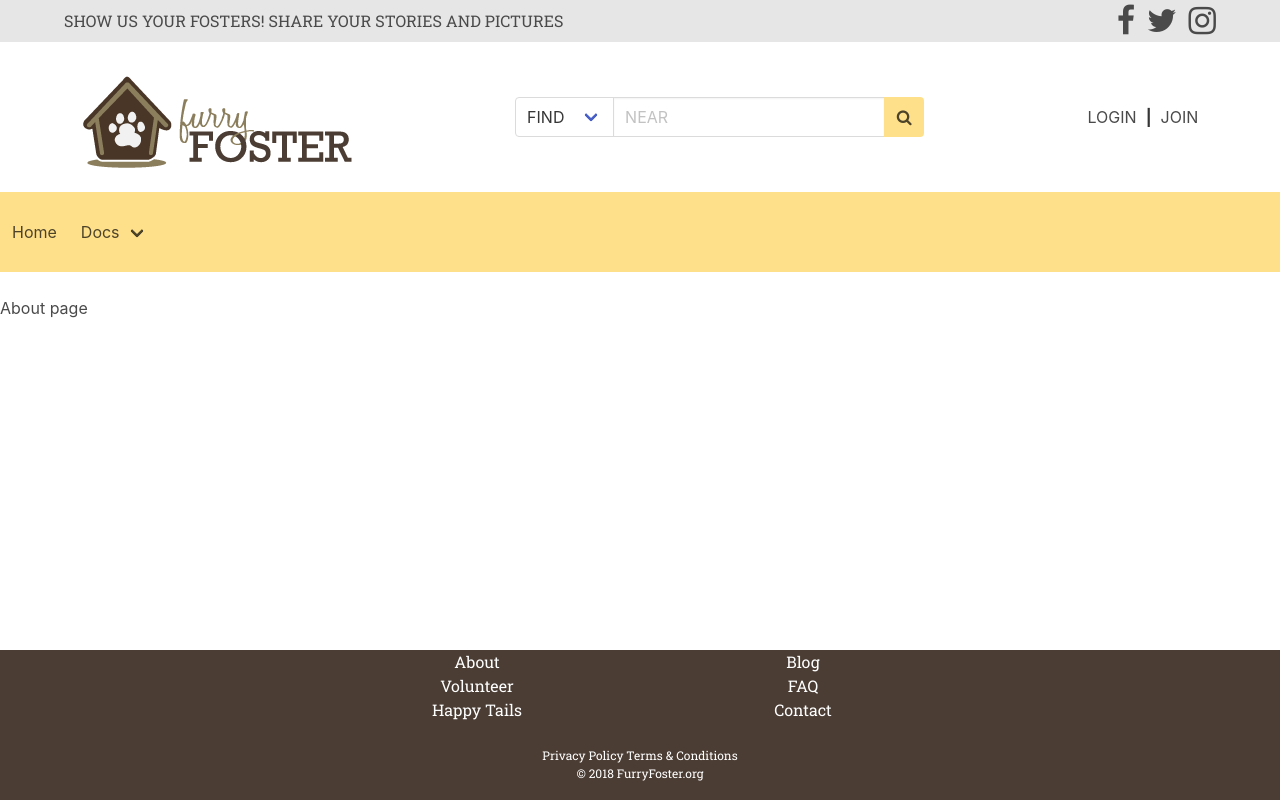
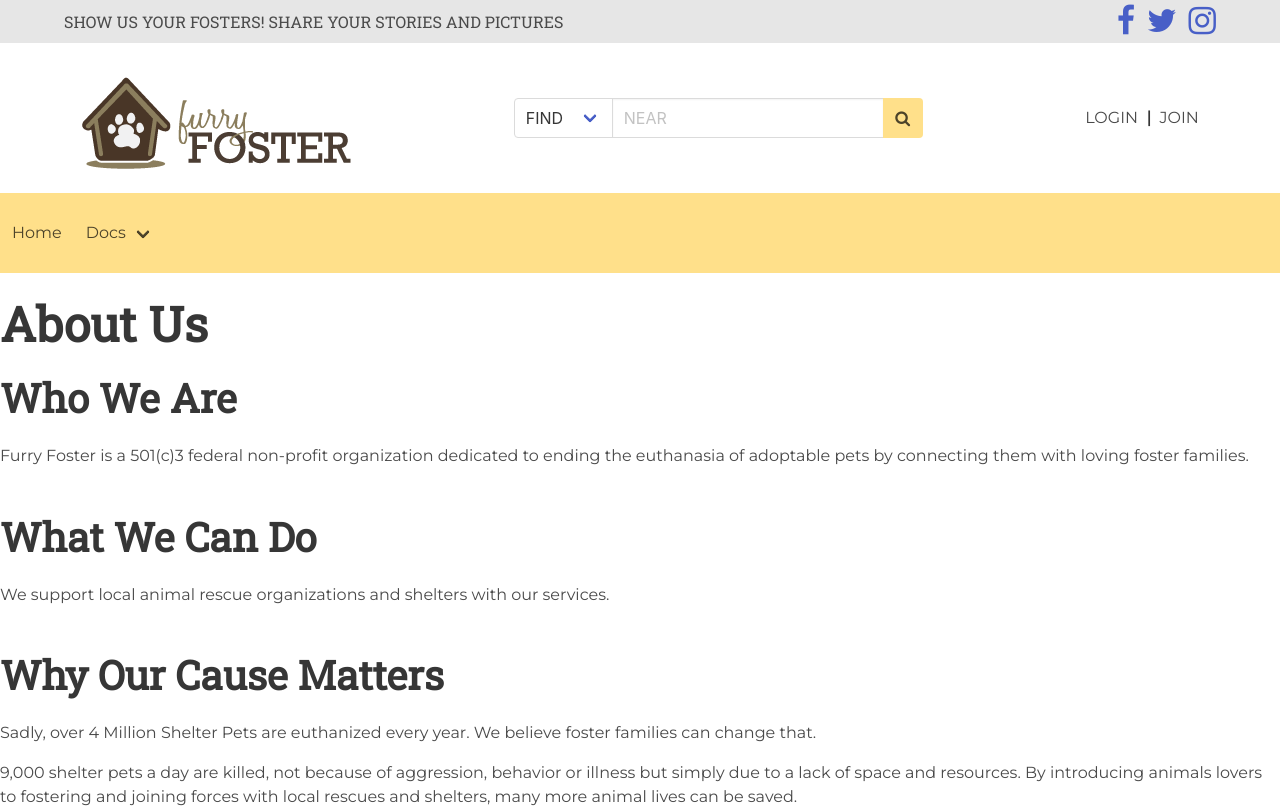
Before and after one commit to jhuynh85/furry-foster, a React (Create React App) app: page /about in a window 1280 px wide. Shown: the top 808 px of the page. Built offline with nearby package versions, Linux system fonts and the light colour scheme.

Commit message:
Add content to about page and link social media icons

```diff
--- a/src/components/SocialMediaBar/index.js
+++ b/src/components/SocialMediaBar/index.js
@@ -7,9 +7,15 @@ class SocialMediaBar extends React.Component {
             <div className="social-media-bar level title-case">
                 <div className="level-left">SHOW US YOUR FOSTERS! SHARE YOUR STORIES AND PICTURES</div>
                 <div className="level-right">
+                    <a href="http://www.facebook.com/furryfoster">
                         <i className="fa fa-facebook fa-2x" aria-hidden="true" />&nbsp;&nbsp;&nbsp;
+                    </a>
+                    <a href="http://www.twitter.com/furryfoster">
                         <i className="fa fa-twitter fa-2x" aria-hidden="true" />&nbsp;&nbsp;&nbsp;
+                    </a>
+                    <a href="http://www.instagram.com/furryfosterpets">
                         <i className="fa fa-instagram fa-2x" aria-hidden="true" />
+                    </a>
                 </div>
             </div>
         );
--- a/src/index.css
+++ b/src/index.css
@@ -1,9 +1,13 @@
 body {
   margin: 0;
   padding: 0;
-  font-family: 'Montserrat', sans-serif;
+  font-family: 'Montserrat', sans-serif !important;
 }
 
 .title-case {
   font-family: "Roboto Slab", serif;
 }
+
+h1, h2, h3, h4, h5, h6 {
+	font-family: "Roboto Slab", serif;
+}
--- a/src/pages/About/index.js
+++ b/src/pages/About/index.js
@@ -3,7 +3,30 @@ import "./About.css";
 
 class About extends React.Component {
   render() {
-    return <div>About page</div>;
+    return (
+		<div>
+			<h1 class="title is-1">About Us</h1>
+			<div class="content">
+				<h2 class="subtitle is-2">Who We Are</h2>
+				<p>Furry Foster is a 501(c)3 federal non-profit organization dedicated to ending
+				the euthanasia of adoptable pets by connecting them with loving foster families.</p>
+
+				<h2 class="subtitle is-2">What We Can Do</h2>
+				<p>We support local animal rescue organizations and shelters with our services.</p>
+
+				<h2 class="subtitle is-2">Why Our Cause Matters</h2>
+				<p>Sadly, over 4 Million Shelter Pets are euthanized every year. We believe foster
+				families can change that.</p>
+
+				<p>9,000 shelter pets a day are killed, not because of aggression,
+				behavior or illness but simply due to a lack of space and resources.
+				By introducing animals lovers to fostering and joining forces with local rescues and shelters,
+				many more animal lives can be saved.</p>
+
+				<p>We can't do it alone, but together we can bring every pet home.</p>
+			</div>
+		</div>
+	);
   }
 }
 
```
Also changed, not shown: src/App.css (line endings or trailing spaces). Lines whose indentation alone changed are shown as unchanged.
